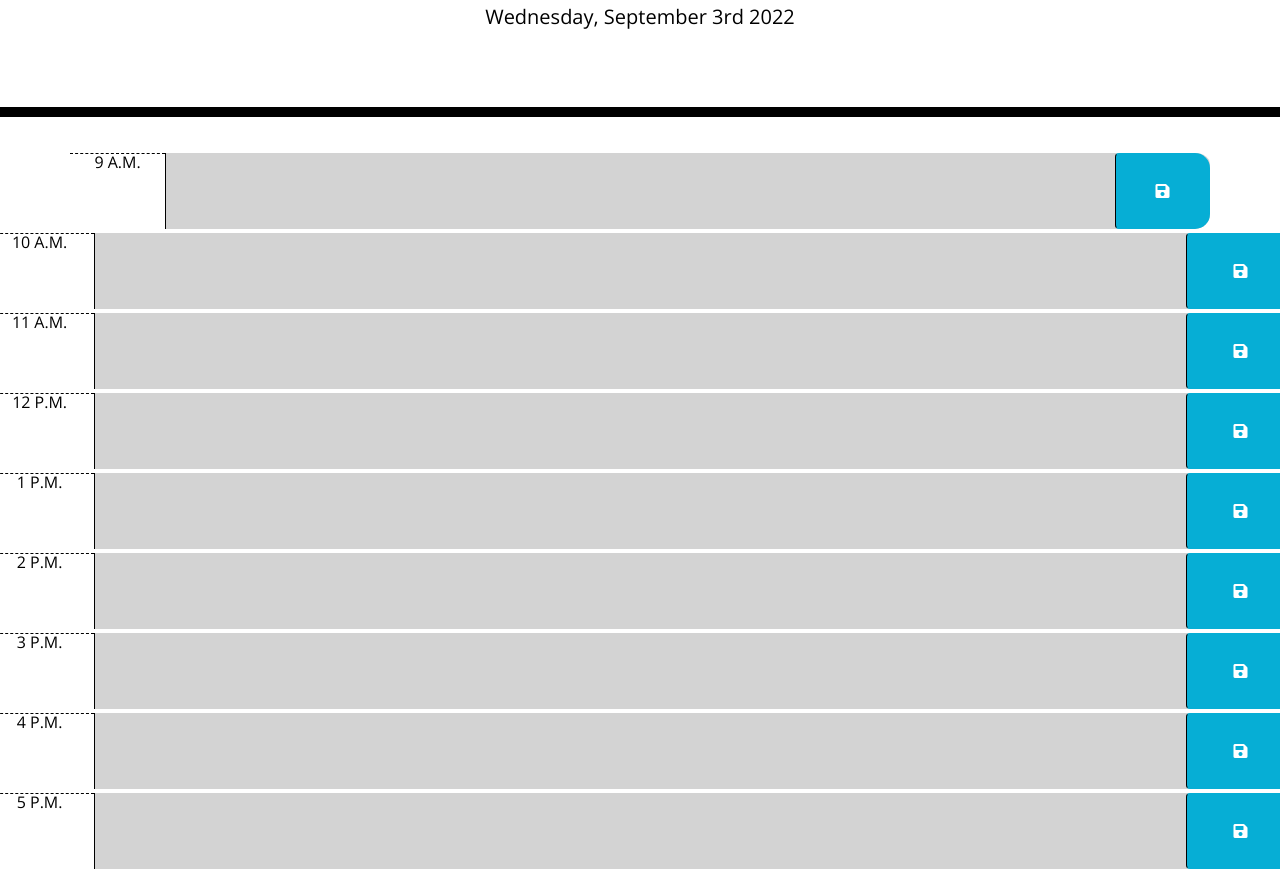
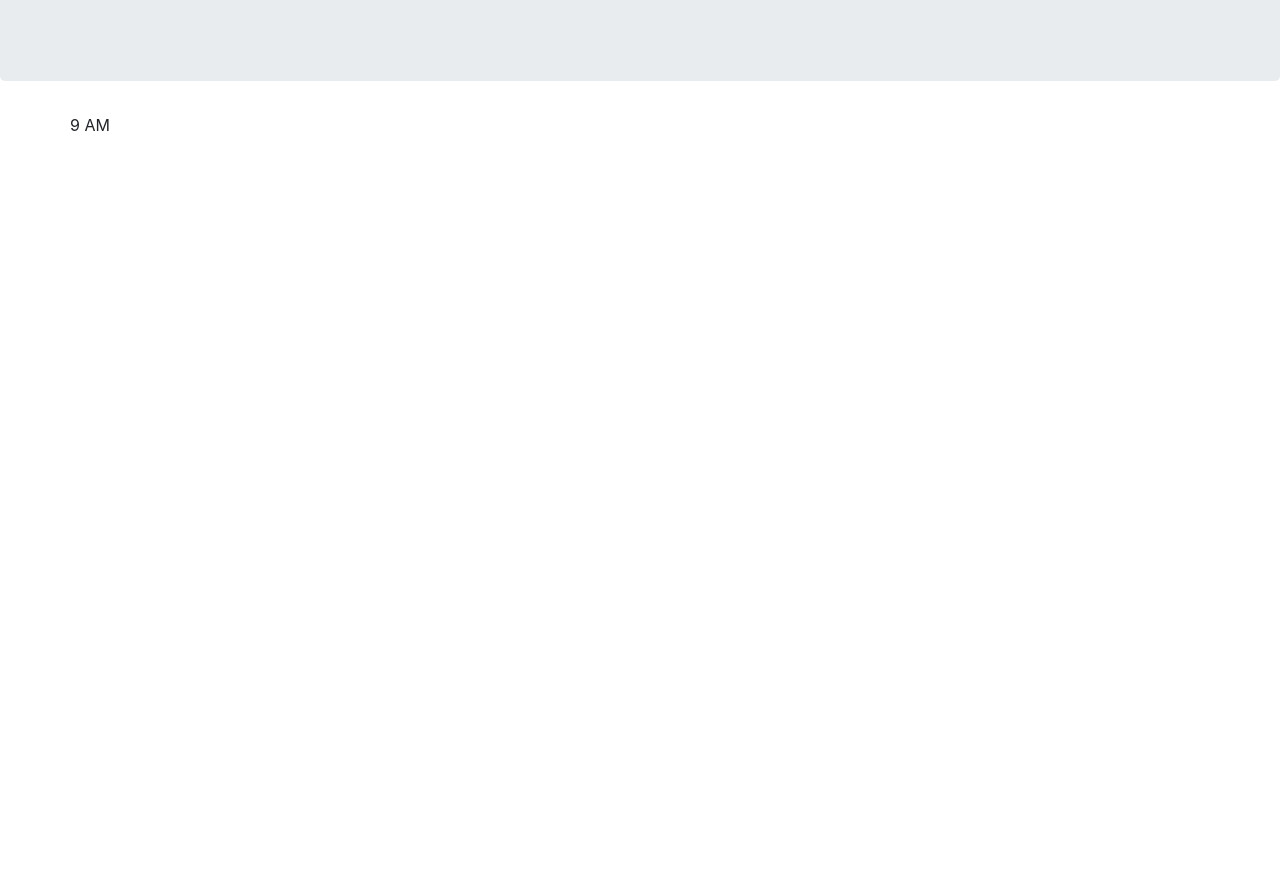
Before and after one commit to ChefKhoiRD/Work-day-planner, a plain HTML site: page index.html in a window 1280 px wide. Shown: the part 187-1056 px from the top of the page. After the commit the page ends 800 px from the top, so only its background shows below. Drawn offline with nearby package versions, Linux system fonts and the light colour scheme.

Commit message:
first commit

```diff
--- a/index.html
+++ b/index.html
@@ -18,7 +18,7 @@
       href="https://fonts.googleapis.com/css?family=Open+Sans&display=swap"
       rel="stylesheet"
     />
-    <link rel="stylesheet" href="./super-disco-main/Develop/style.css" />
+    <link rel="stylesheet" href="style.css" />
     <title>Work Day Scheduler</title>
   </head>
 
@@ -28,112 +28,16 @@
       <p class="lead">A simple calendar app for scheduling your work day</p>
       <p id="currentDay" class="lead"></p>
     </header>
-
-    <div class = "container">
-
-      <!-- Time Blocks -->
-
-      <div id = "hour1" class = "row time-block">
-        <div class = "col-md-1 hour">
-          9 A.M.
+    <div class="container">
+      <!-- Timeblocks go here -->
+      <div class = "row">
+        <div class = "hour">
+          9 AM
         </div>
-        <textarea type="text" class = "col-md-10" id = "storedText1"></textarea>
-        <button class = "btn saveBtn col-md-1">
-          <i class = "fas fa-save"></i>
-        </button>
       </div>
     </div>
 
-    <div id = "hour1" class = "row time-block">
-      <div class = "col-md-1 hour">
-        10 A.M.
-      </div>
-      <textarea type="text" class = "col-md-10" id = "storedText2"></textarea>
-      <button class = "btn saveBtn col-md-1">
-        <i class = "fas fa-save"></i>
-      </button>
-    </div>
-  </div>
-
-  <div id = "hour1" class = "row time-block">
-    <div class = "col-md-1 hour">
-      11 A.M.
-    </div>
-    <textarea type="text" class = "col-md-10" id = "storedText3"></textarea>
-    <button class = "btn saveBtn col-md-1">
-      <i class = "fas fa-save"></i>
-    </button>
-  </div>
-</div>
-
-<div id = "hour1" class = "row time-block">
-  <div class = "col-md-1 hour">
-    12 P.M.
-  </div>
-  <textarea type="text" class = "col-md-10" id = "storedText4"></textarea>
-  <button class = "btn saveBtn col-md-1">
-    <i class = "fas fa-save"></i>
-  </button>
-</div>
-</div>
-
-<div id = "hour1" class = "row time-block">
-  <div class = "col-md-1 hour">
-    1 P.M.
-  </div>
-  <textarea type="text" class = "col-md-10" id = "storedText5"></textarea>
-  <button class = "btn saveBtn col-md-1">
-    <i class = "fas fa-save"></i>
-  </button>
-</div>
-</div>
-
-<div id = "hour1" class = "row time-block">
-  <div class = "col-md-1 hour">
-    2 P.M.
-  </div>
-  <textarea type="text" class = "col-md-10" id = "storedText6"></textarea>
-  <button class = "btn saveBtn col-md-1">
-    <i class = "fas fa-save"></i>
-  </button>
-</div>
-</div>
-
-<div id = "hour1" class = "row time-block">
-  <div class = "col-md-1 hour">
-    3 P.M.
-  </div>
-  <textarea type="text" class = "col-md-10" id = "storedText7"></textarea>
-  <button class = "btn saveBtn col-md-1">
-    <i class = "fas fa-save"></i>
-  </button>
-</div>
-</div>
-
-<div id = "hour1" class = "row time-block">
-  <div class = "col-md-1 hour">
-    4 P.M.
-  </div>
-  <textarea type="text" class = "col-md-10" id = "storedText8"></textarea>
-  <button class = "btn saveBtn col-md-1">
-    <i class = "fas fa-save"></i>
-  </button>
-</div>
-</div>
-
-<div id = "hour1" class = "row time-block">
-  <div class = "col-md-1 hour">
-    5 P.M.
-  </div>
-  <textarea type="text" class = "col-md-10" id = "storedText9"></textarea>
-  <button class = "btn saveBtn col-md-1">
-    <i class = "fas fa-save"></i>
-  </button>
-</div>
-</div>
-
-    <script src = "https://code.jquery.com/jquery-3.4.1.min.js"></script>
-    <script src = "https://cdnjs.cloudflare.com/ajax/libs/moment.js/2.24.0/moment.min.js"></script>
-    <script src = "./super-disco-main/Develop/script.js"></script>
+    <script src="https://code.jquery.com/jquery-3.4.1.min.js"></script>
+    <script src="https://cdnjs.cloudflare.com/ajax/libs/moment.js/2.24.0/moment.min.js"></script>
   </body>
 </html>
--- a/super-disco-main/Develop/script.js
+++ /dev/null
@@ -1,54 +0,0 @@
-// Setting the date
-var todaysDate = moment().format('dddd, MMMM do YYYY');
-$("#currentDay").html(todaysDate);
-
-// Saves user data to localStorage for refresh
-$(document).ready(function(){
-    $(".saveBtn").on("click", function() {
-        localStorage.setItem($(this).prop("id"), $(this).prev().val());
-        console.log(localStorage.getItem($(this).prop("id")));
-    })
-});
-
-
-    function timeTracker() {
-        // Get hours
-        var currentHour = moment().hour();
-
-        // loop over time blocks
-        $(".time-block").each(function () {
-            var currentTime = parseInt($(this).attr("id").split("hour")[1]);
-
-            // To check the time and add the classes for background indicators
-            if (currentTime < currentHour) {
-                $(this).removeClass("future");
-                $(this).removeClass("present");
-                $(this).addClass("past");
-            }
-            else if (currentTime === currentHour) {
-                $(this).removeClass("past");
-                $(this).removeClass("future");
-                $(this).addClass("present");
-            }
-            else {
-                $(this).removeClass("present");
-                $(this).removeClass("past");
-                $(this).addClass("future");
-
-            }
-        })
-    }
-
-    // Get item from local storage if any
-    $("#hour1 .reminder").val(localStorage.getItem("hour1"));
-    $("#hour2 .reminder").val(localStorage.getItem("hour2"));
-    $("#hour3 .reminder").val(localStorage.getItem("hour3"));
-    $("#hour4 .reminder").val(localStorage.getItem("hour4"));
-    $("#hour5 .reminder").val(localStorage.getItem("hour5"));
-    $("#hour6 .reminder").val(localStorage.getItem("hour6"));
-    $("#hour7 .reminder").val(localStorage.getItem("hour7"));
-    $("#hour8 .reminder").val(localStorage.getItem("hour8"));
-    $("#hour9 .reminder").val(localStorage.getItem("hour9"));
-    $("#hour10 .reminder").val(localStorage.getItem("hour10"));
-
-    timeTracker();
--- a/super-disco-main/Develop/style.css
+++ /dev/null
@@ -1,71 +0,0 @@
-body {
-  font-family: 'Open Sans', sans-serif;
-  font-size: 16px;
-  line-height: 1;
-}
-
-textarea{
-  background: transparent;
-  border: none;
-  resize: none;
-  color: #000000;
-  border-left: 1px solid black;
-  padding: 10px;
-}
-
-.jumbotron {
-  text-align: center;
-  background-color: transparent;
-  color: black;
-  border-radius: 0;
-  border-bottom: 10px solid black;
-}
-
-.description{
-  white-space: pre-wrap;
-}
-
-.time-block{
-  text-align: center;
-  border-radius: 15px;
-}
-
-.row {
-  white-space: normal;
-  height: 80px;
-  border-top: 4px solid white;;
-}
-
-.hour {
-  background-color: #ffffff;
-  color: #000000;
-  border-top: 1px dashed #000000;
-}
-
-.past {
-  background-color: #d3d3d3;
-  color: white;
-}
-
-.present {
-  background-color: #ff6961;
-  color: white;
-}
-
-.future {
-  background-color: #77dd77;
-  color: white;
-}
-
-.saveBtn {
-  border-left: 1px solid black;
-  border-top-right-radius: 15px;
-  border-bottom-right-radius: 15px;
-  background-color: #06AED5;
-  color: white;
-}
-
-.saveBtn i:hover {
-  font-size: 20px;
-  transition: all .3s ease-in-out;
-}
```
Also changed, not shown: 4 other files.
